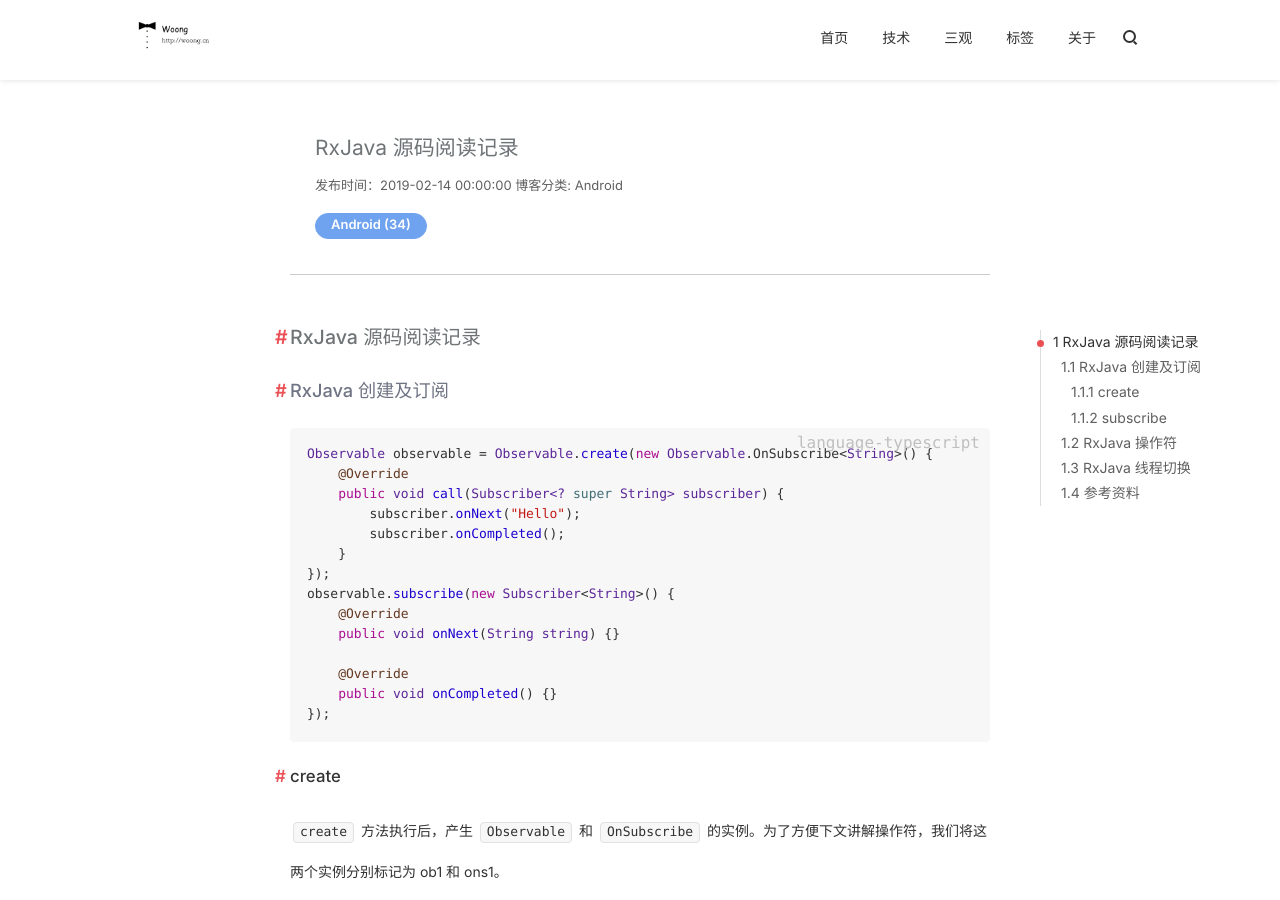
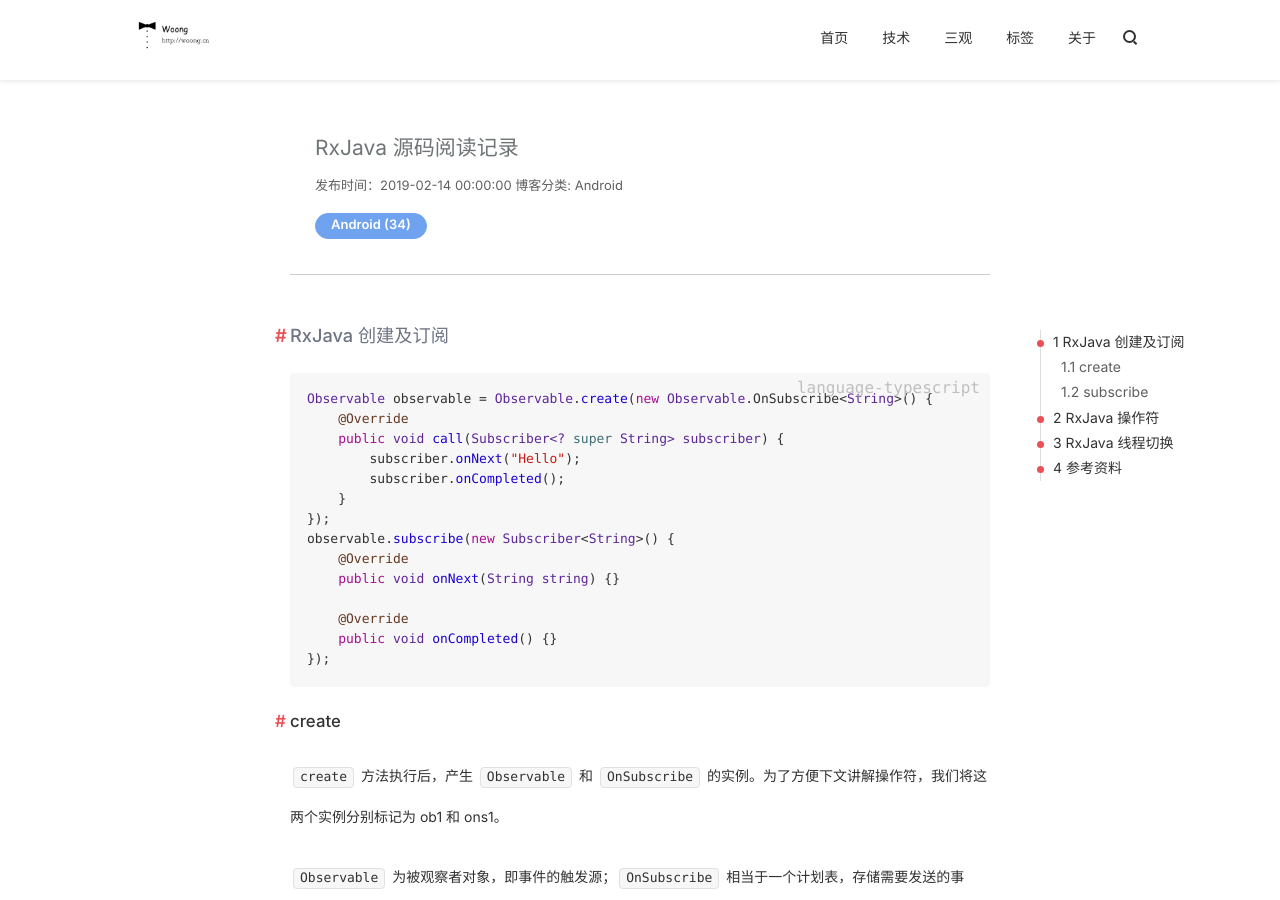
Before and after one commit to j1406493495/j1406493495.github.io, a Jekyll site: the page built from _posts/android/2019-02-14-RxJava源码阅读记录.md, in a window 1280 px wide and 900 px high. Built offline with Jekyll 4.4.1, drawn with Linux system fonts in a browser that asks for light colours; nearby versions of some CDN libraries; comment, search, counter and statistics services are not loaded.

Commit message:
[Bug XXXX] update title Cause: None Solution: None Fixed Version: None Branch: None

```diff
--- a/_posts/android/2019-02-14-RxJava源码阅读记录.md
+++ b/_posts/android/2019-02-14-RxJava源码阅读记录.md
@@ -11,8 +11,6 @@ tags:
 
 
 ---
-
-# RxJava 源码阅读记录
 
 ## RxJava 创建及订阅
 
```
